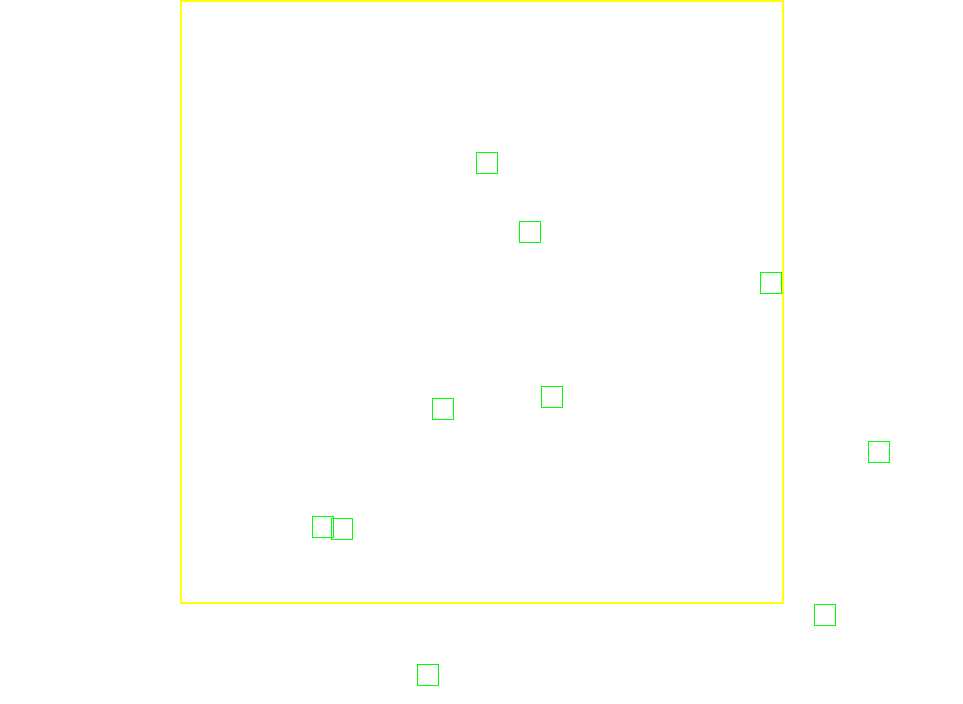
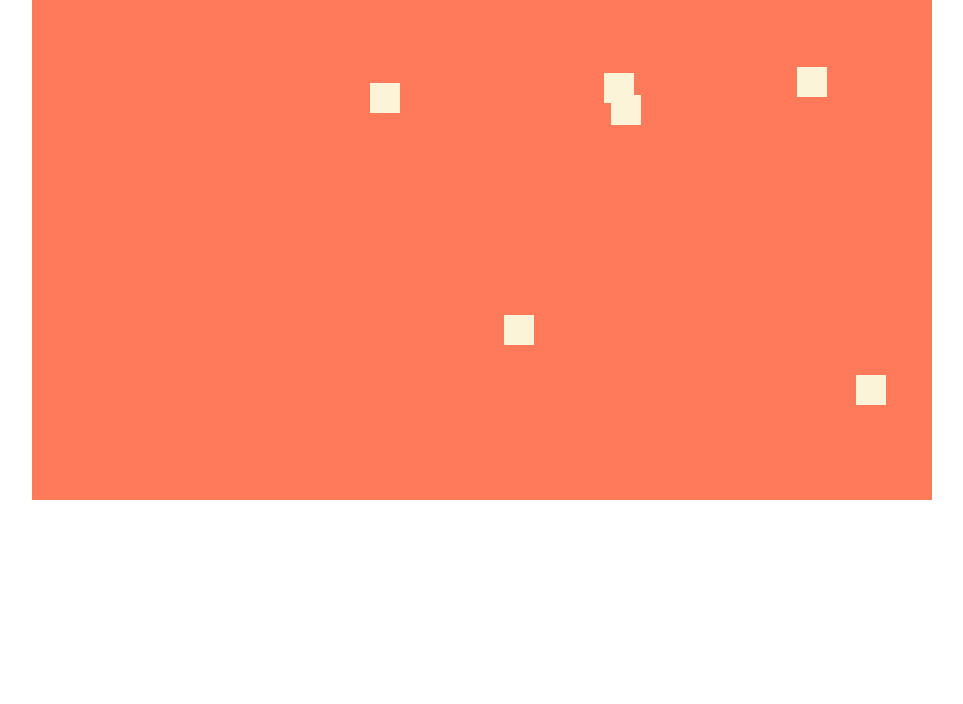
Before and after one commit to swapnilman/js-experiments, a plain HTML site: page ast2-collision/index.html in a window 1280 px wide. Shown: the whole page, without its empty margins (158-1121 px from the left). Drawn offline with Linux system fonts and the light colour scheme.

Commit message:
add box collision

```diff
--- a/ast2-collision/index.html
+++ b/ast2-collision/index.html
@@ -1,19 +1,16 @@
-<!DOCTYPE html>
+<!doctype html>
 <html>
 
-<head>
-  <title> Box Collision </title>
-  <link href="style.css" rel="stylesheet" />
-</head>
+  <head>
+    <title>Box Collider</title>
+    <link rel="stylesheet" type="text/css" href="style.css">
+  </head>
 
-<body>
-  <div id="container"></div>
+  <body>
+    <div class="container">
+    </div>
 
-  <!-- SCRIPT -->
-  <script src="script.js"></script>
-  <script>
-
-  </script>
-</body>
+    <script src="script.js"></script>
+  </body>
 
 </html>
--- a/ast2-collision/script.js
+++ b/ast2-collision/script.js
@@ -1,60 +1,147 @@
-(function() {
-  const APP_HEIGHT = 600;
-  const APP_WIDTH = 600;
+// Individual Box Class
 
-  function getRandomInt(min, max) {
-    min = Math.ceil(min);
-    max = Math.floor(max);
-    return Math.floor(Math.random() * (max - min)) + min; //The maximum is exclusive and the minimum is inclusive
+function Box() {
+  this.element = document.createElement("div");
+
+  this.posX;
+  this.posY;
+  this.movePosX = 1;
+  this.movePosY = 1;
+
+  var that = this;
+
+  this.addClass = function(className) {
+    that.element.className = className;
   }
 
-  function Box(x, y, parentEl) {
-    this.x = x;
-    this.y = y;
-    this.element;
 
-    this.createBox = function() {
-      this.element = document.createElement('div');
-      this.element.classList.add('box');
-      parentEl.appendChild(this.element);
+  this.setInitialPos = function() {
+    this.posX = Math.floor((Math.random() * 850) + 1);
+    this.posY = Math.floor((Math.random() * 450) + 1);
+
+    that.element.style.left = that.posX + 'px';
+    that.element.style.top = that.posY + 'px';
   }
 
-    this.draw = function() {
-      this.element.style.top = this.y + 'px';
-      this.element.style.left = this.x + 'px';
-    }
-
-    this.update = function() {
-      this.x += 1;
-      this.y += 1;
+  this.appendTo = function(parentElement) {
+    parentElement.appendChild(that.element);
   }
 }
 
-  function Game() {
+
+//Class for animating each box
+
+function BoxAnimator(boxObj) {
+  var boxes = boxObj;
+
+  var intervalId;
+
+  var that = this;
+
+  this.animate = function(speed) {
+    intervalId = setInterval(function() {
+      for (var i = 0; i < boxes.length; i++) {
+        that.boxCollide(i);
+        that.wallCollide(i);
+        boxes[i].posX += boxes[i].movePosX;
+        boxes[i].posY += boxes[i].movePosY;
+        boxes[i].element.style.left = boxes[i].posX + 'px';
+        boxes[i].element.style.top = boxes[i].posY + 'px';
+      }
+    }, speed);
+  }
+
+  this.wallCollide = function(i) {
+    if ((boxes[i].posX <= 0) || (boxes[i].posX >= 870)) {
+      boxes[i].movePosX *= -1;
+    }
+    if ((boxes[i].posY <= 0) || (boxes[i].posY >= 470)) {
+      boxes[i].movePosY *= -1;
+    }
+  }
+
+  this.boxCollide = function(i) {
+    for (var j = 0; j < boxes.length; j++) {
+      if (i != j) {
+        if (((boxes[i].posX + 30) >= boxes[j].posX) && (boxes[i].posX <= (boxes[j].posX + 30)) && ((boxes[i].posY + 30) >= boxes[j].posY) && (boxes[i].posY <= (boxes[j].posY + 30))) {
+          // code to detect which side the box got hit
+          boxHeightY = boxes[i].posY + 30;
+          box2HeightY = boxes[j].posY + 30;
+          boxWidthX = boxes[i].posX + 30;
+          box2WidthX = boxes[j].posX + 30;
+
+          t_diff = boxHeightY - boxes[j].posY;
+          b_diff = box2HeightY - boxes[i].posY;
+          l_diff = boxWidthX - boxes[j].posX;
+          r_diff = box2WidthX - boxes[i].posX;
+
+          if (t_diff <= b_diff && t_diff <= l_diff && t_diff <= r_diff) {
+            if (boxes[i].movePosY == 0) {
+              boxes[i].movePosY = 1;
+            }
+            boxes[i].movePosY *= -1;
+          }
+          if (b_diff <= t_diff && b_diff <= l_diff && b_diff <= r_diff) {
+            if (boxes[i].movePosY == 0) {
+              boxes[i].movePosY = -1;
+            }
+            boxes[i].movePosY *= -1;
+          }
+          if (l_diff <= r_diff && l_diff <= t_diff && l_diff <= b_diff) {
+            if (boxes[i].movePosX == 0) {
+              boxes[i].movePosX = 1;
+            }
+            boxes[i].movePosX *= -1;
+          }
+          if (r_diff <= l_diff && r_diff <= t_diff && r_diff <= b_diff) {
+            if (boxes[i].movePosX == 0) {
+              boxes[i].movePosX = -1;
+            }
+            boxes[i].movePosX *= -1;
+          }
+        }
+      }
+    }
+  }
+
+}
+
+
+// MAIN CLASS OF THE APPLICATION
+
+function BoxCollider() {
   var boxes = [];
-    var gameInterval;
+  var container;
+  var totalBoxes = 6;
 
-    this.init = function() {
-      var app = document.getElementById('container');
 
-      for (var i = 1; i <= 10; i++) {
-        var randomX = getRandomInt(0, APP_WIDTH);
-        var randomY = getRandomInt(0, APP_HEIGHT);
-        var box = new Box(randomX, randomY, app);
-        box.createBox();
+  var box;
+  var boxAnimator;
+
+  var that = this;
+
+  this.start = function() {
+    container = document.getElementsByClassName('container')[0];
+
+
+    for (var i = 0; i < totalBoxes; i++) {
+      box = new Box();
+      box.addClass('box');
+      box.setInitialPos();
+      box.appendTo(container);
+
       boxes.push(box);
     }
 
-      gameInterval = setInterval(this.move, 50);
+    that.startBoxCollider();
   }
 
-    this.move = function() {
-      boxes.forEach(function(box) {
-        box.update();
-        box.draw();
-      });
+  this.startBoxCollider = function() {
+    boxAnimator = new BoxAnimator(boxes);
+    boxAnimator.animate(10);
+
   }
 }
 
-  new Game().init();
-})()
+var boxCollider = new BoxCollider();
+boxCollider.start();
--- a/ast2-collision/style.css
+++ b/ast2-collision/style.css
@@ -3,17 +3,18 @@
   padding: 0;
 }
 
-.box {
-  height: 20px;
-  width: 20px;
-  border: 1px solid #00ff00;
-  position: absolute;
+.container {
+  height: 500px;
+  width: 900px;
+  background: #FF7A5A;
+  margin: 0 auto;
+  position: relative;
 }
 
-#container {
-  height: 600px;
-  width: 600px;
-  margin: auto;
-  border: 2px solid #ffff00;
-  position: relative;
-}
+.box {
+  height: 30px;
+  width: 30px;
+  position: absolute;
+  top: 0px;
+  left: 0px;
+  background: #FCF4D9;
```
Lines whose indentation alone changed are shown as unchanged.
